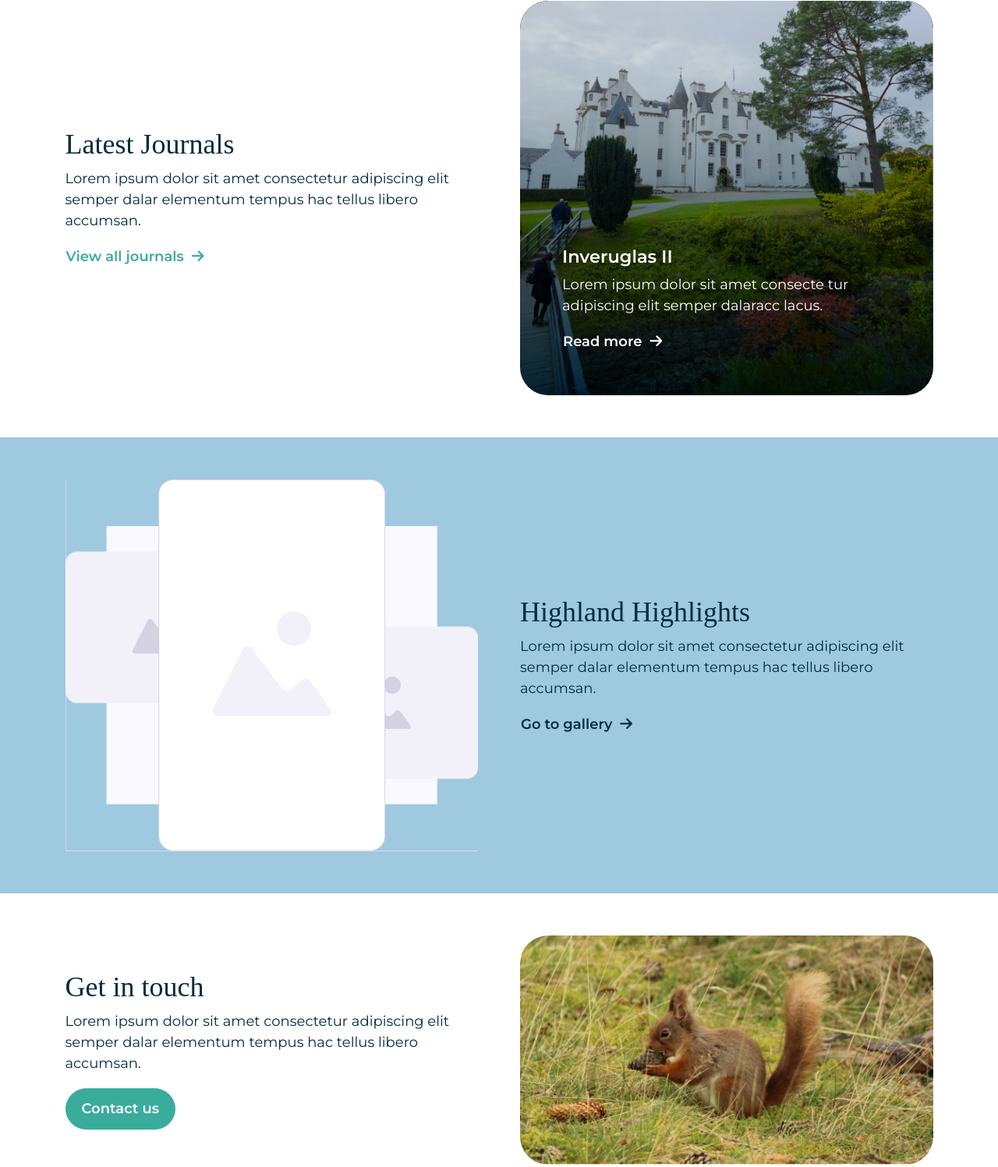
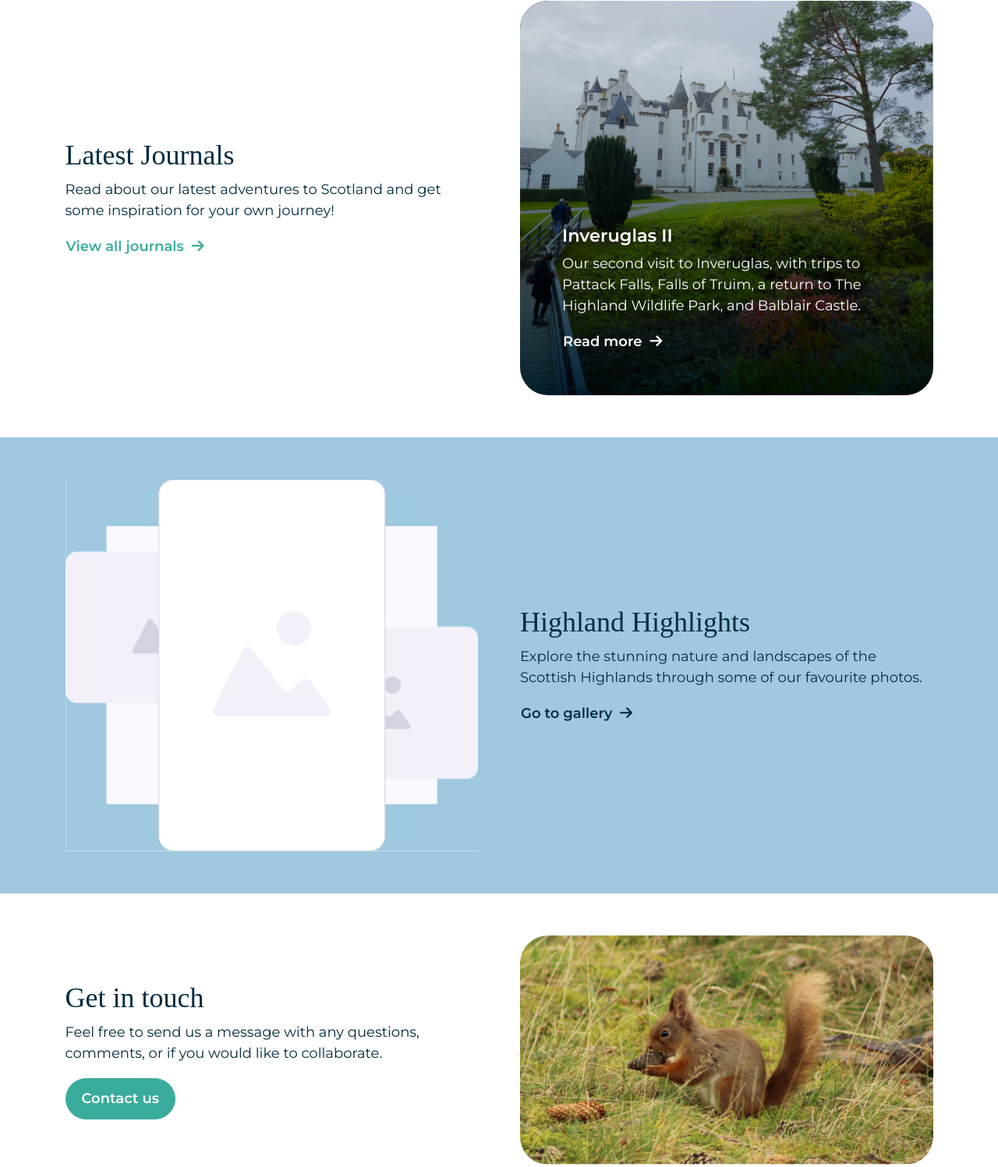
Before and after one commit to jordancrouch/there-and-back-again, a plain HTML site: page index.html in a window 1280 px wide. Shown: the part 1013-2510 px from the top of the page at 78% size. Drawn offline with nearby package versions, Linux system fonts and the light colour scheme; a web font is replaced by a local one.

Commit message:
Add text content

```diff
--- a/index.html
+++ b/index.html
@@ -64,8 +64,8 @@
                     <div class="row">
                         <div class="col-12 col-lg-9">
                             <h1 class="card-title text-white">The Enchanted Highlands: Travel Tales of Scotland</h1>
-                            <p class="card-text text-white">Lorem ipsum dolor sit amet consectetur adipiscing eli mattis
-                                sit phasellus mollis sit aliquam sit nullam.</p>
+                            <p class="card-text text-white">Discover the untamed beauty and rich history of the Scottish
+                                Highlands, Borders, and in between, through our travel stories and photography.</p>
                             <a href="#latest-journals" class="btn btn-secondary rounded-pill">View latest journals<i
                                     class="fa-solid fa-arrow-down"></i></a>
                         </div>
@@ -83,10 +83,8 @@
                     <div
                         class="col-12 col-lg-6 d-lg-flex flex-lg-column justify-content-lg-center align-items-lg-start pe-lg-4">
                         <h2>Latest Journals</h2>
-                        <p>Lorem ipsum dolor sit amet consectetur adipiscing elit semper dalar
-                            elementum tempus hac
-                            tellus
-                            libero accumsan.</p>
+                        <p>Read about our latest adventures to Scotland and get some inspiration for your own journey!
+                        </p>
                         <a class="btn btn-read-more" href="journals.html" role="button">View all journals<i
                                 class="fa-solid fa-arrow-right"></i></a>
                     </div>
@@ -99,9 +97,10 @@
                                 <div
                                     class="card-img-overlay d-flex flex-column justify-content-end align-items-start p-4 p-xl-5">
                                     <h5 class="card-title text-white">Inveruglas II</h5>
-                                    <p class="card-text text-white">Lorem ipsum dolor sit amet consecte tur adipiscing
-                                        elit
-                                        semper dalaracc lacus.</p>
+                                    <p class="card-text text-white">Our second visit to Inveruglas, with
+                                        trips to Pattack Falls, Falls of Truim, a return to The Highland Wildlife Park,
+                                        and Balblair
+                                        Castle.</p>
                                     <div class="btn btn-read-more text-white">Read more<i
                                             class="fa-solid fa-arrow-right"></i></div>
                                 </div>
@@ -118,10 +117,8 @@
                     <div
                         class="col-12 col-lg-6 d-lg-flex flex-lg-column justify-content-lg-center align-items-lg-start ps-lg-4">
                         <h2>Highland Highlights</h2>
-                        <p>Lorem ipsum dolor sit amet consectetur adipiscing elit semper dalar
-                            elementum tempus hac
-                            tellus
-                            libero accumsan.</p>
+                        <p>Explore the stunning nature and landscapes of the Scottish Highlands through some of our
+                            favourite photos.</p>
                         <a class="btn btn-read-more primary" href="gallery.html" role="button">Go to gallery<i
                                 class="fa-solid fa-arrow-right"></i></a>
                     </div>
@@ -138,9 +135,8 @@
                     <div
                         class="col-12 col-lg-6 d-lg-flex flex-lg-column justify-content-lg-center align-items-lg-start pe-lg-4">
                         <h2>Get in touch</h2>
-                        <p>Lorem ipsum dolor sit amet consectetur adipiscing elit semper dalar elementum tempus hac
-                            tellus
-                            libero accumsan.</p>
+                        <p>Feel free to send us a message with any questions, comments, or if you would like to
+                            collaborate.</p>
                         <a href="contact.html" class="btn btn-secondary rounded-pill">Contact us</a>
                     </div>
                     <div class="col-12 col-lg-6 ps-lg-4">
```
